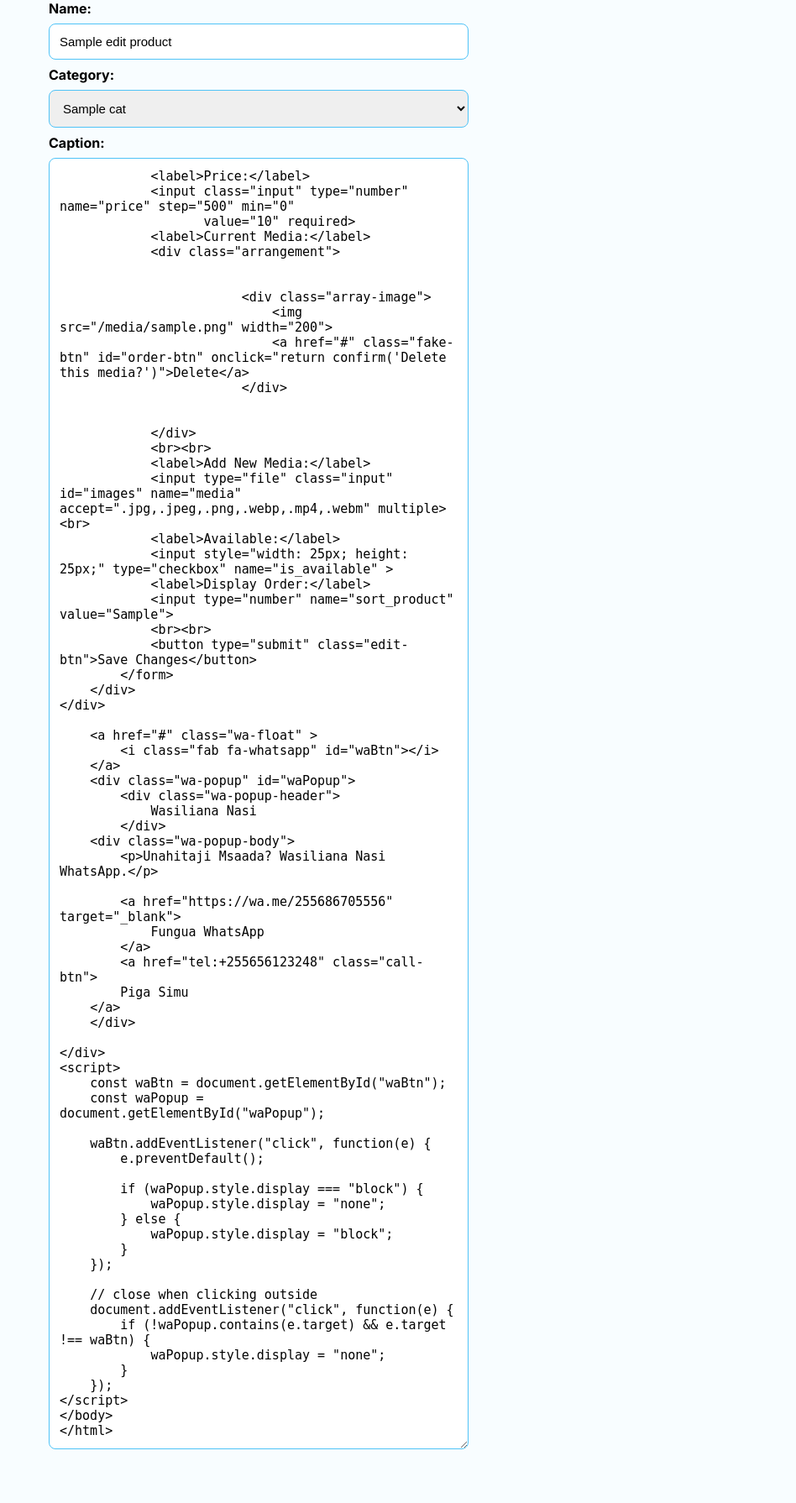
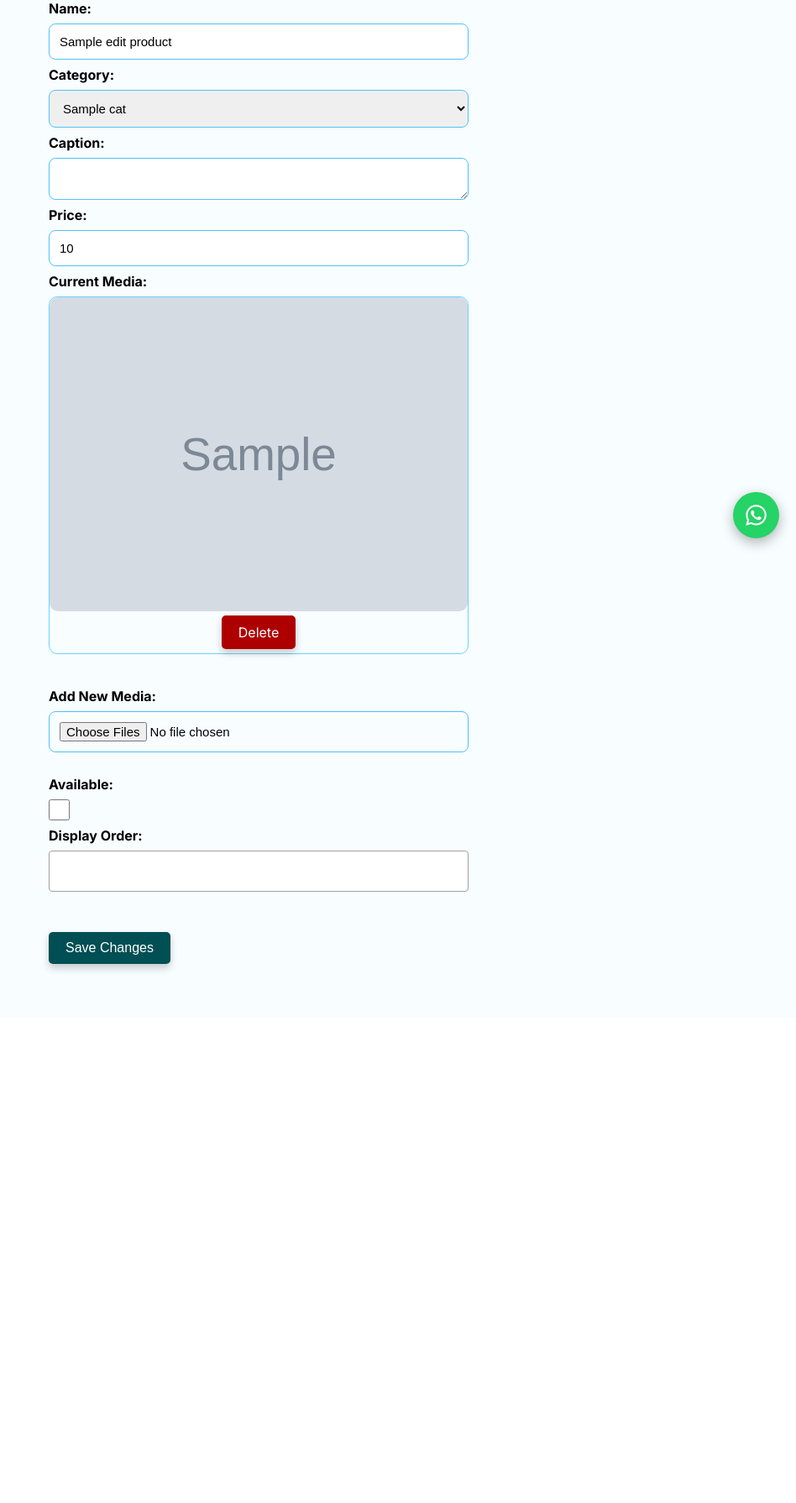
Before and after one commit to Riphaty/alamo, a Django app: template website/templates/website/edit_product.html in a window 1280 px wide. Shown: the part 139-1929 px from the top of the page at 84% size, without its empty margins (332-1280 px from the left). After the commit the page ends 1297 px from the top, so only its background shows below. Run offline with Django 5.2, Linux system fonts and the light colour scheme; the template is opened without the code that fills it: most values are stand-ins (such as "Sample title", 1, 10 or a date in 2020); grey boxes marked "Sample" are stand-in pictures.

Commit message:
textarea

```diff
--- a/website/templates/website/edit_product.html
+++ b/website/templates/website/edit_product.html
@@ -20,7 +20,7 @@
                 {% endfor %}
             </select>
             <label>Caption:</label>
-            <textarea class="input" type="text" name="caption" id="description" value="{{ edit_product.caption }}">
+            <textarea class="input" type="text" name="caption" id="description" value="{{ edit_product.caption }}"></textarea>
             <label>Price:</label>
             <input class="input" type="number" name="price" step="500" min="0"
                    value="{{ edit_product.price }}" required>
```
